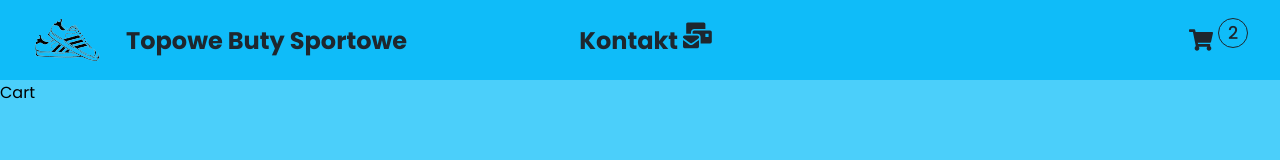
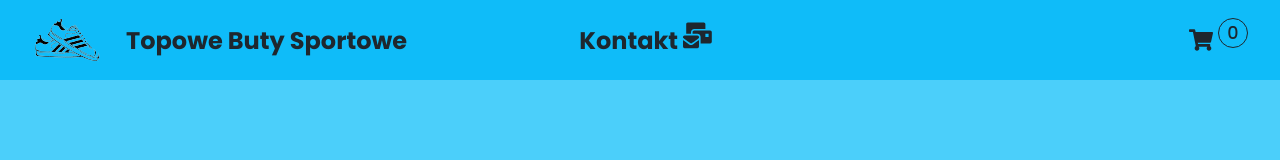
Before and after one commit to ajarek/react-65-vite-shoe-shop-Router-6.8, a React (Vite) app: page /cart in a window 1280 px wide. Shown: the top 160 px of the page. Built offline with nearby package versions, Linux system fonts and the light colour scheme.

Commit message:
added  cart state

```diff
--- a/src/App.jsx
+++ b/src/App.jsx
@@ -53,10 +53,11 @@ function App() {
   const [count, setCount]=useState(1)
   const [colorShoes, setColorShoes]=useState()
   const [sizeShoes, setSizeShoes]=useState()
+  const [cart, setCart]=useState([])
   return (
     <div className='App'>
       <AppContext.Provider
-        value={{ data, setData,count, setCount, colorShoes, setColorShoes, sizeShoes, setSizeShoes }}
+        value={{ data, setData,count, setCount, colorShoes, setColorShoes, sizeShoes, setSizeShoes,cart, setCart }}
       >
       <RouterProvider router={router} />
       </AppContext.Provider>
--- a/src/components/Nav/Nav.jsx
+++ b/src/components/Nav/Nav.jsx
@@ -1,4 +1,5 @@
-import React,{useState} from 'react'
+import React,{useState,useContext} from 'react'
+import { AppContext } from '../../App'
 import { FaShoppingCart,FaMailBulk } from 'react-icons/fa';
 import './Nav.css'
 import Hamburger from 'hamburger-react'
@@ -6,7 +7,7 @@ import { Link } from 'react-router-dom'
 
 
 const Nav = ({ title }) => {
-
+  const { data, setData,cart, setCart } = useContext(AppContext)
   const [isOpen, setOpen] = useState(false)
   return (
     <nav className='nav'>
@@ -34,7 +35,7 @@ const Nav = ({ title }) => {
        <Link
        className='link'
        to={'/cart'}
-       ><h2><FaShoppingCart/><span className='span-cart'>2</span></h2>
+       ><h2><FaShoppingCart/><span className='span-cart'>{cart.length||0}</span></h2>
        </Link>
       </ul>
       <div className='hamburger'>
--- a/src/pages/CardEdit/CardEdit.jsx
+++ b/src/pages/CardEdit/CardEdit.jsx
@@ -5,14 +5,17 @@ import  Card  from '../../components/Card/Card'
 import  Counter  from '../../components/Counter/Counter'
 import './CardEdit.css'
 const CardEdit = () => {
-  const { data, setData } = useContext(AppContext)
+  const { data, setData,cart, setCart } = useContext(AppContext)
   const navigate = useNavigate();
   let { id } = useParams()
    const itemCard = data.find((el) => el.id === id)
 
    const handleCart=()=>{
+
+    setCart([...cart,itemCard])
     navigate('/')
    }
+   console.log(cart)
   return (
     <div className='card-edit'>
        <Card
--- a/src/pages/Cart/Cart.jsx
+++ b/src/pages/Cart/Cart.jsx
@@ -1,8 +1,20 @@
-import React from 'react'
+import React, { useContext } from 'react'
+import { AppContext } from '../../App'
 import './Cart.css'
 const Cart = () => {
+  const { data, setData,cart, setCart } = useContext(AppContext)
   return (
-    <div className='cart'>Cart</div>
+    <div className='cart'>
+      {cart.map(el=>{
+      return(
+
+      <div className="cart-wrapper" key={el.id}>
+                  {el.title}
+      </div>
+      )
+       })
+      }
+    </div>
   )
 }
 
```
